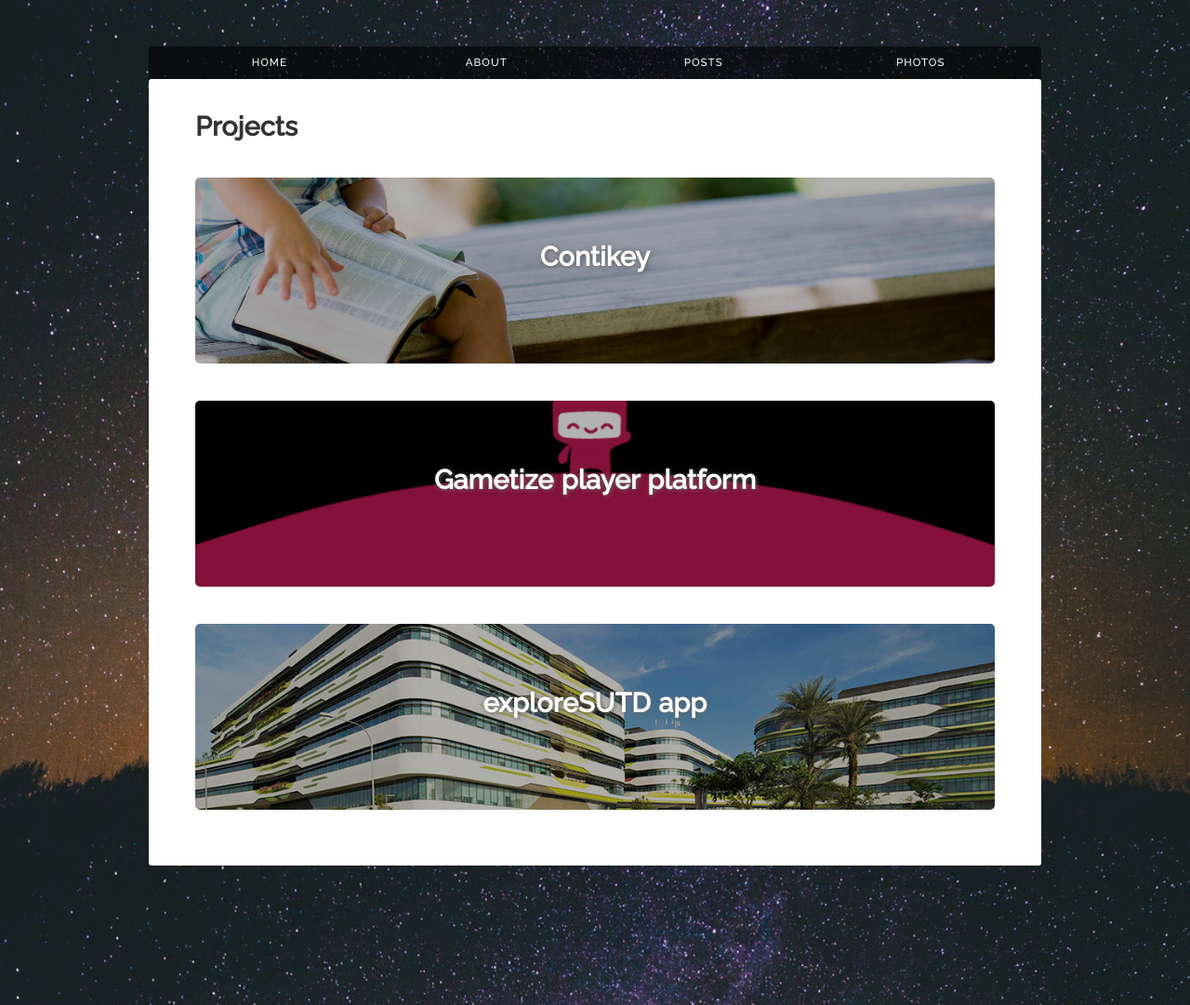
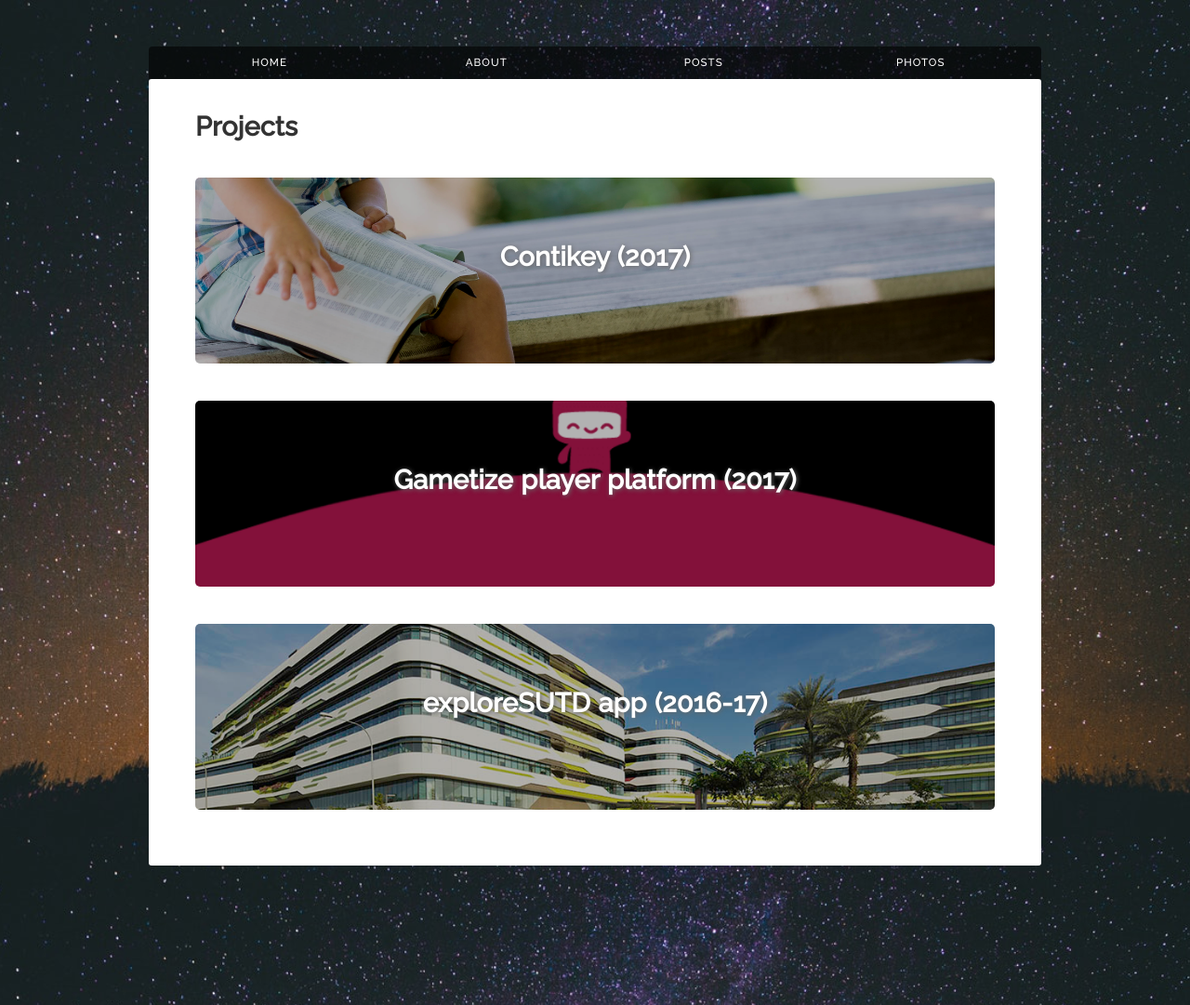
Before and after one commit to siyant/siyant.github.io, a Jekyll site: the page built from pages/projects.md, in a window 1280 px wide. Shown: the whole page at 93% size. Built offline with Jekyll 4.4.1, drawn with Linux system fonts in a browser that asks for light colours; nearby versions of some CDN libraries; comment, search, counter and statistics services are not loaded.

Commit message:
Add period (year) to projects

```diff
--- a/_layouts/project-list.html
+++ b/_layouts/project-list.html
@@ -6,6 +6,6 @@
 {% for post in site.projects reversed %}
   <a class="project-card" href={{post.url}}>
     <div class="img" style="background-image: url('{{post.img}}')"></div>
-    <h1>{{ post.title }}</h1>
+    <h1>{{ post.title }} ({{ post.period }})</h1>
   </a>
 {% endfor %}
--- a/_projects/2017-04-07-exploreSUTD.md
+++ b/_projects/2017-04-07-exploreSUTD.md
@@ -1,6 +1,7 @@
 ---
 layout: post
 title: exploreSUTD app
+period: 2016-17
 img: /assets/img/proj-exploreSUTD/header-img.jpg
 ---
 
--- a/_projects/2017-08-31-gametize.md
+++ b/_projects/2017-08-31-gametize.md
@@ -1,6 +1,7 @@
 ---
 layout: post
 title: Gametize player platform
+period: 2017
 img: /assets/img/proj-gametize/header-img.png
 ---
 
--- a/_projects/2017-12-20-contikey.md
+++ b/_projects/2017-12-20-contikey.md
@@ -1,6 +1,7 @@
 ---
 layout: post
 title: Contikey
+period: 2017
 img: /assets/img/proj-contikey/header-img.jpg
 ---
 
```
